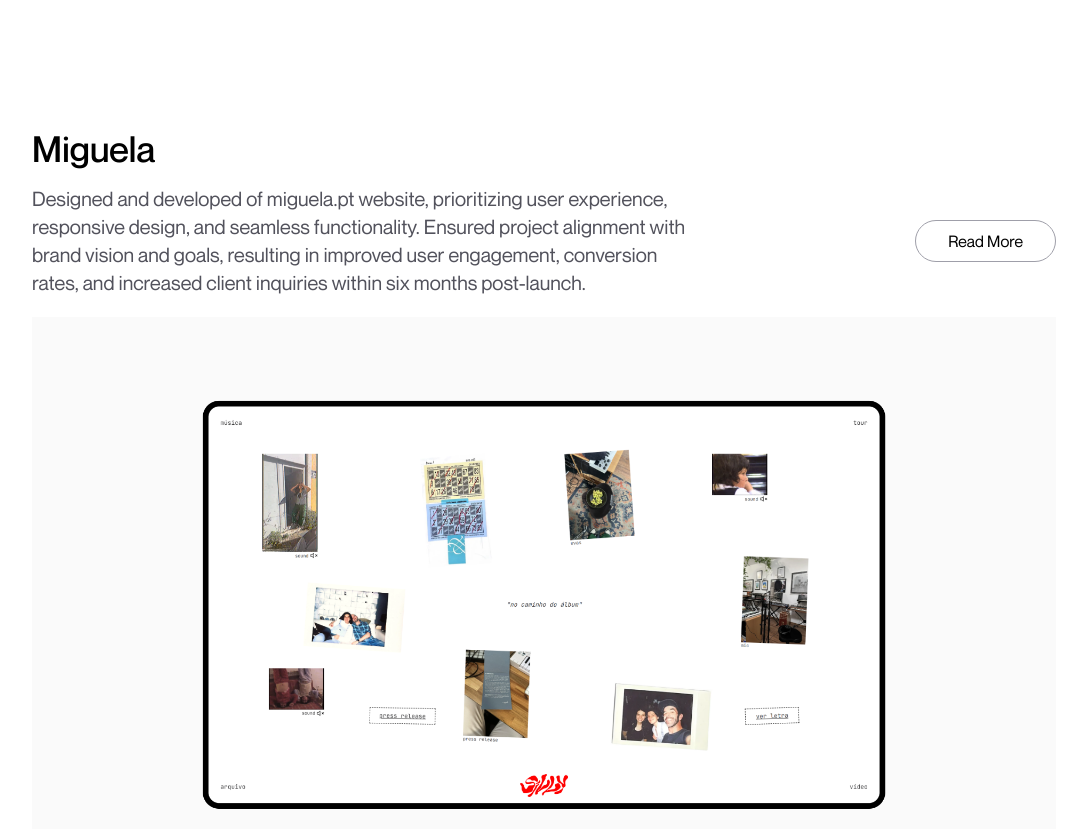
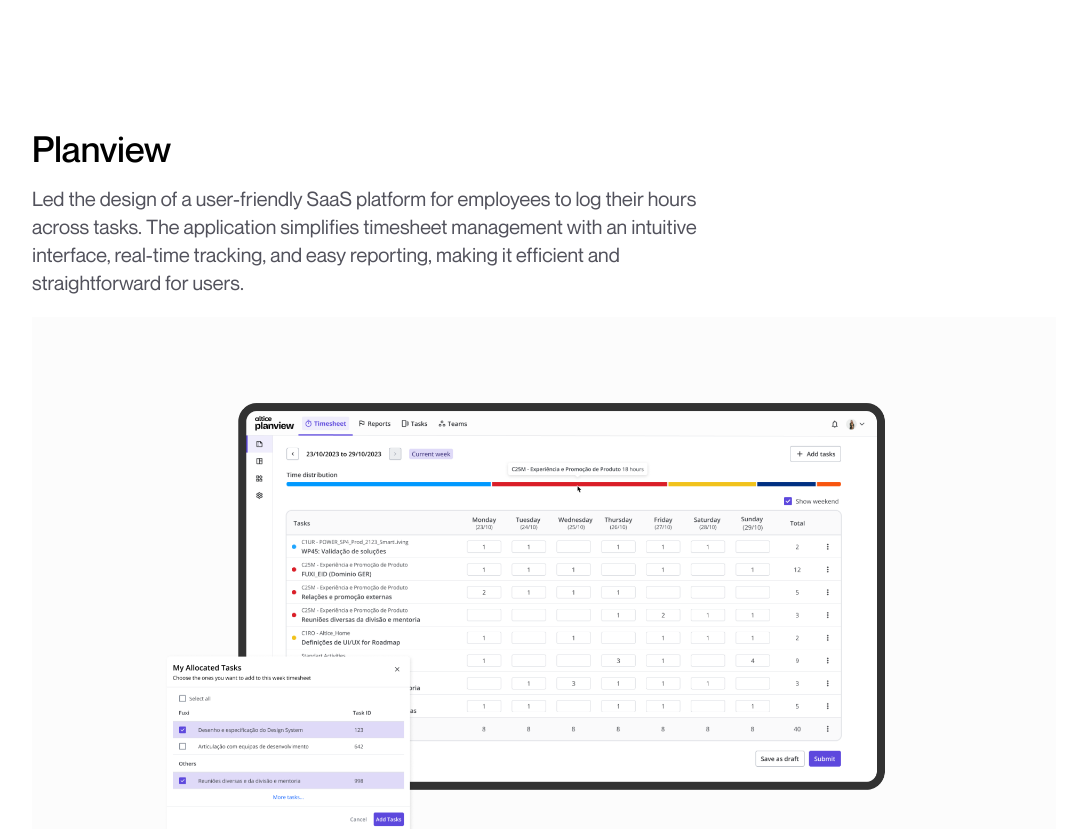
Before and after one commit to simbentes/simbentes.github.io, a Next.js app: page / in a window 1280 px wide. Shown: the part 327-1156 px from the top of the page, without its empty margins (96-1183 px from the left). Built offline with nearby package versions, Linux system fonts and the light colour scheme.

Commit message:
Portfolio

```diff
--- a/app/components/workArticles.tsx
+++ b/app/components/workArticles.tsx
@@ -8,12 +8,14 @@
         <h2 className="text-4xl font-medium mb-4">{title}</h2>
         <div className="flex items-center justify-between">
           <p className="text-xl text-zinc-600 max-w-2xl">{description}</p>
+          {link !== "" ? (
             <Link
               href={link}
               className="py-2 px-8 border border-zinc-400 rounded-full text-nowrap hover:bg-zinc-100 hover:shadow-sm transition-all"
             >
               Read More
             </Link>
+          ) : null}
         </div>
       </div>
       <img src={imgSrc} alt="Miguela Website" />
--- a/app/page.tsx
+++ b/app/page.tsx
@@ -1,6 +1,13 @@
 import WorkArticle from "app/components/workArticles";
 
 const navItems = [
+  {
+    title: "Planview",
+    description:
+      "Led the design of a user-friendly SaaS platform for employees to log their hours across tasks. The application simplifies timesheet management with an intuitive interface, real-time tracking, and easy reporting, making it efficient and straightforward for users.",
+    imgSrc: "/planview.png",
+    link: "",
+  },
   {
     title: "Miguela",
     description:
@@ -16,7 +23,7 @@
       {/*
       <img src="/simaoprofile.png" className="rounded-full w-20 h-20" />
       */}
-      <div className="max-w-2xl mt-4">
+      <div className="max-w-2xl mt-4 mb-2">
         <p className="text-xl text-zinc-600">
           Hey there! I'm a Product Designer over at Altice Labs. My main focus is on
           building and managing solid design systems that make sure our B2B products are
```
Also changed, not shown: public/planview.png (added). Lines whose indentation alone changed are shown as unchanged.
